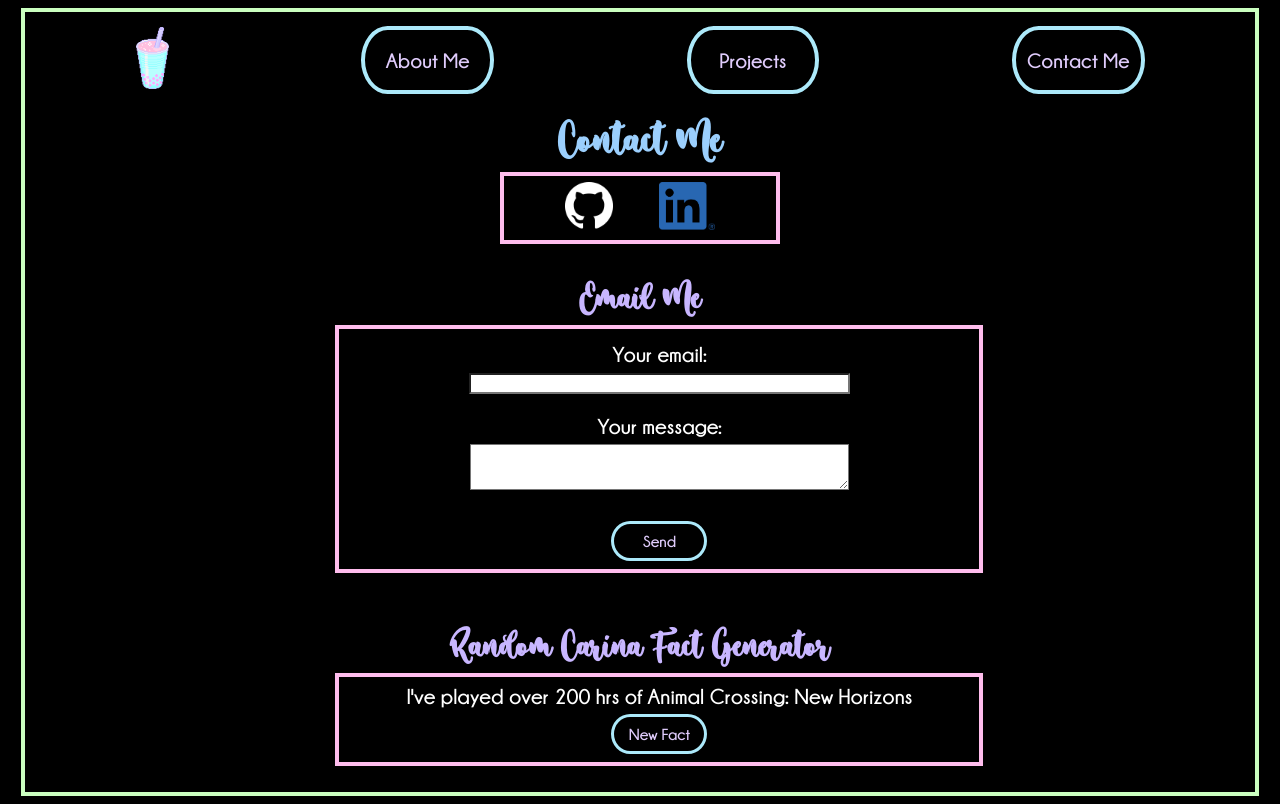
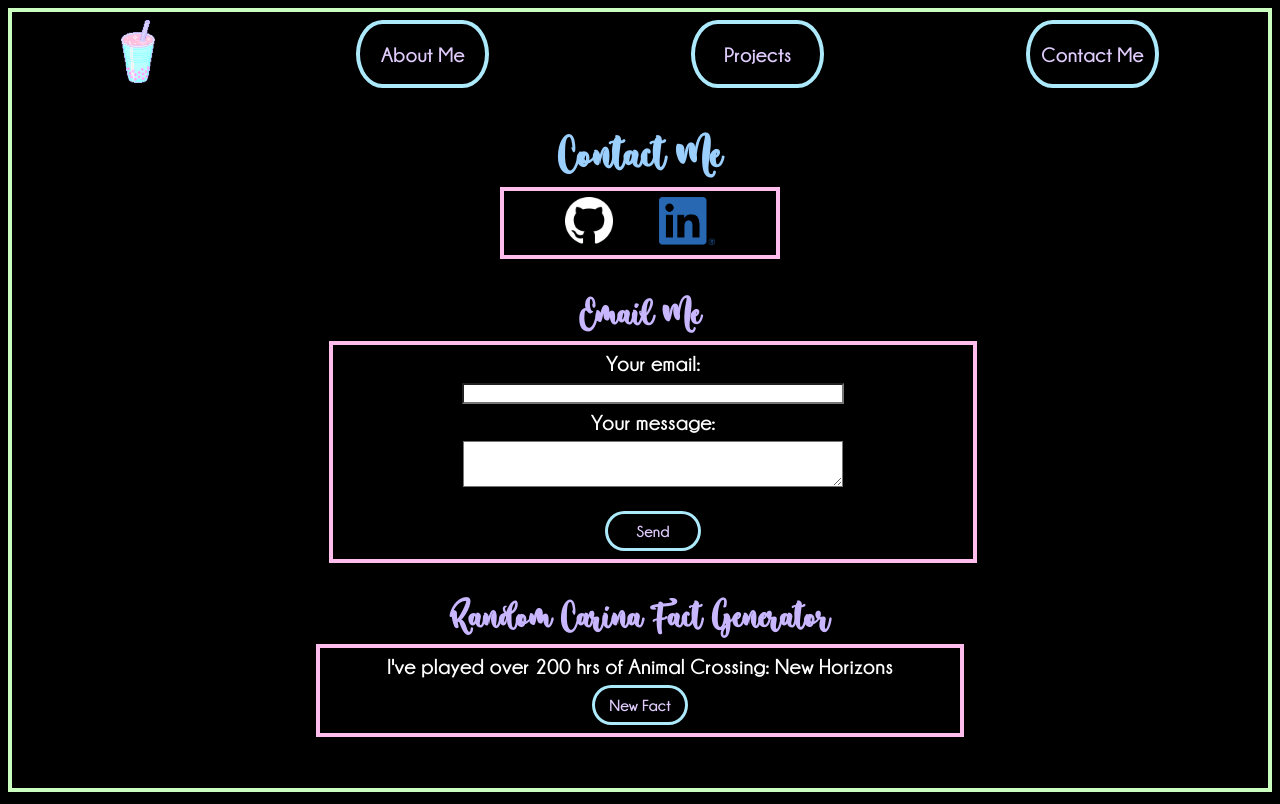
Before and after one commit to tCarina/portfolioSite, a React (Create React App) app in the folder personal-site/: page /contactMe in a window 1280 px wide. Built offline with nearby package versions, Linux system fonts and the light colour scheme.

Commit message:
fix padding on contact page

```diff
--- a/personal-site/src/components/contact.js
+++ b/personal-site/src/components/contact.js
@@ -6,7 +6,7 @@ import { currentFact, onClick } from "./carinaFacts";
 const Contact = () => {
   return (
     <main className="contactContainer">
-      <div>
+      <div className='contactDiv'>
         <h1>Contact Me</h1>
         <section className="logos">
           <a href="https://github.com/tCarina" target="_blank">
@@ -19,7 +19,7 @@ const Contact = () => {
         </section>
       </div>
 
-      <div>
+      <div className='contactDiv'>
         <section className="formContainer">
         <h2>Email Me</h2>
           <form
@@ -47,7 +47,7 @@ const Contact = () => {
         </section>
       </div>
 
-    <div>
+    <div className='contactDiv'>
       <section className="factsCont">
           <h2>Random Carina Fact Generator</h2>
         <form onSubmit={onClick}>
--- a/personal-site/src/styling/contactMe.css
+++ b/personal-site/src/styling/contactMe.css
@@ -12,14 +12,15 @@ form {
   display: flex;
   flex-direction: column;
   align-items: center;
-
-
+  padding: 2%;
+  justify-content: space-evenly;
 }
 
 .formContainer {
   display: flex;
   justify-content: center;
   flex-direction: column;
+  margin: 2%;
 }
 
 .logos {
@@ -64,9 +65,6 @@ button {
   margin-bottom: .5em;
   font-size: 1em;
 }
- div {
-   margin: .4em;
- }
 
  .text {
    padding: .3em;
@@ -76,6 +74,6 @@ button {
    min-height: 10%;
  }
 
- section {
-   padding: 3%;
- }
+.contactDiv {
+  padding: .8%;
+}
--- a/personal-site/src/styling/home.css
+++ b/personal-site/src/styling/home.css
@@ -42,7 +42,7 @@
 }
 
 .imageContainer {
-  padding: .5%;
+  padding: 3%;
   display: flex;
   flex-direction: column;
   align-items: center;
```
Also changed, not shown: personal-site/src/styling/projects.css (line endings or trailing spaces).
